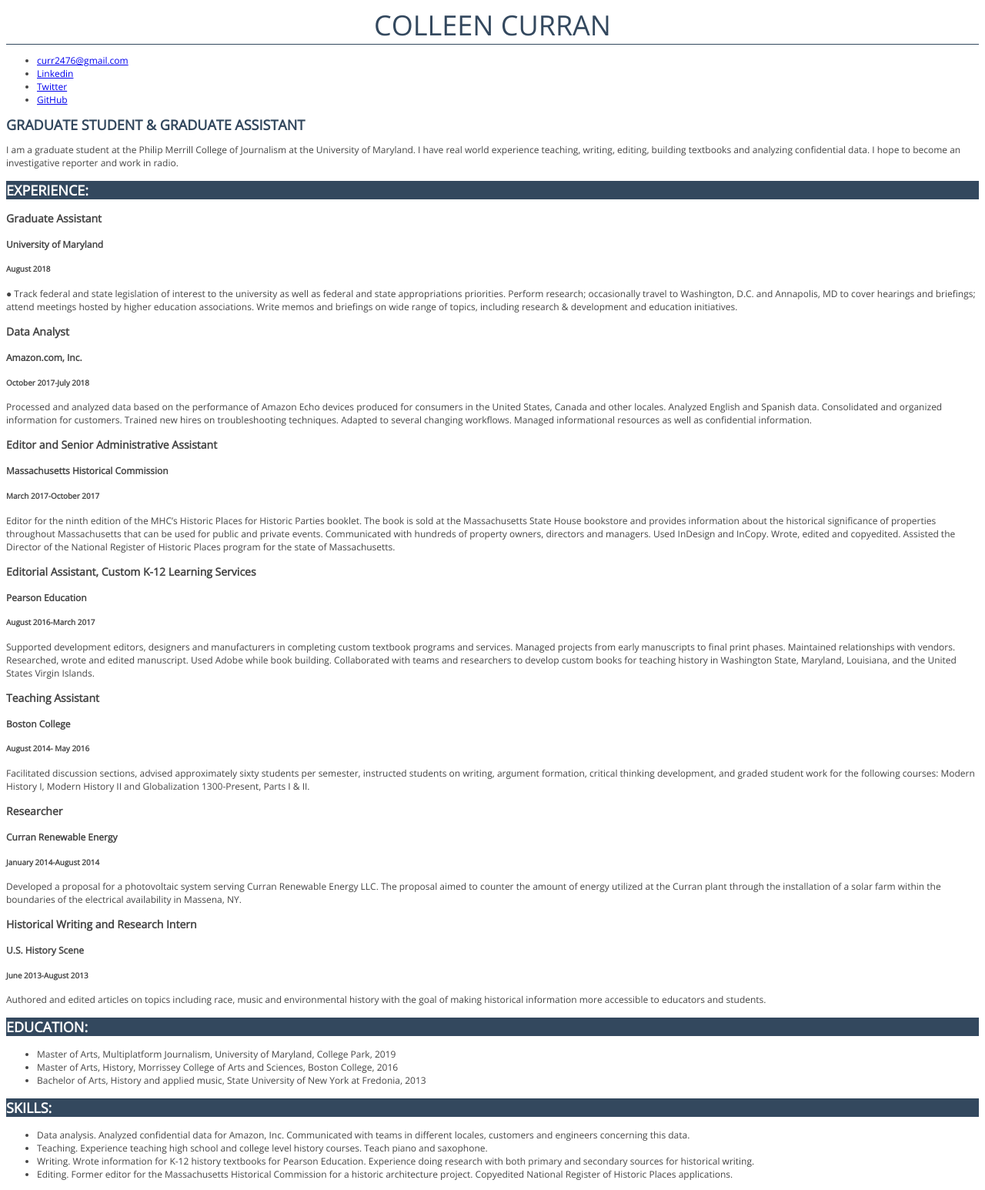
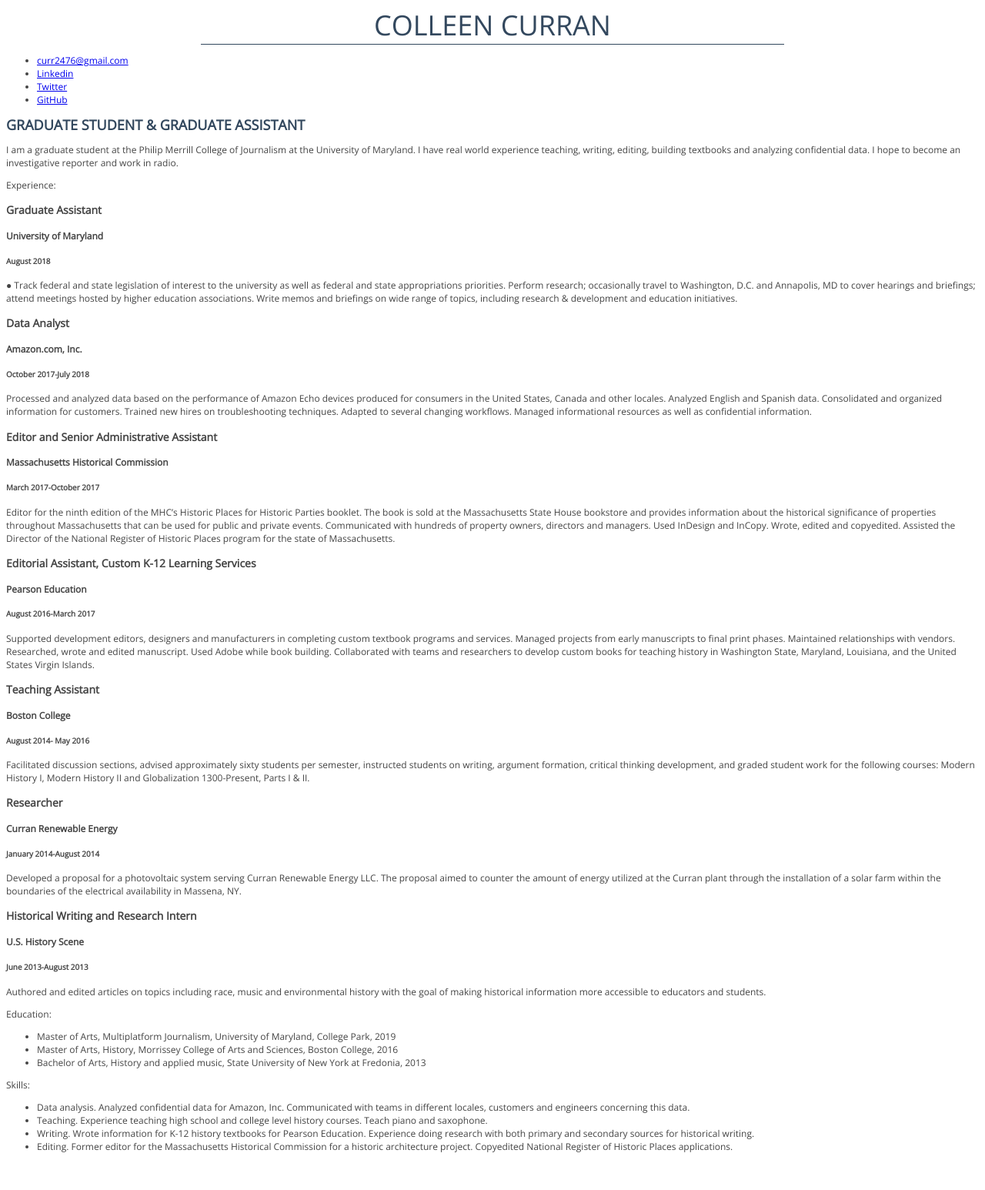
Before and after one commit to cdcurran/Colleen-Curran-Jour652, a plain HTML site: page resume/index.html in a window 1280 px wide. Shown: the whole page at 77% size. After the commit the page ends 1510 px from the top, so only its background shows below. Drawn offline with nearby package versions, Linux system fonts and the light colour scheme.

Commit message:
changes2

```diff
--- a/resume/index.html
+++ b/resume/index.html
@@ -33,7 +33,7 @@
   <p>I am a graduate student at the Philip Merrill College of Journalism at the University of Maryland. I have real world experience teaching, writing, editing, building textbooks and analyzing confidential data. I hope to become an investigative reporter and work in radio.</p>
 
 <!-- Experience section -->
-  <h2>Experience:</h2>
+  <div id="sectionheader">Experience:</div>
 
   <!-- First job -->
   <h3>Graduate Assistant</h3>
@@ -107,7 +107,7 @@
 
 
 <!-- Edu Section -->
-  <h2>Education:</h2>
+  <div id="sectionheader">Education:</div>
   <ul>
   <li>Master of Arts, Multiplatform Journalism, University of Maryland, College Park, 2019</li>
   <li>Master of Arts, History, Morrissey College of Arts and Sciences, Boston College, 2016</li>
@@ -116,7 +116,7 @@
 
 <!-- Skills Section -->
 
-  <h2>Skills:</h2>
+  <div id="sectionheader">Skills:</div>
   <ul>
   <li>Data analysis. Analyzed confidential data for Amazon, Inc. Communicated with teams in different locales, customers and engineers concerning this data.</li>
 
--- a/resume/style.css
+++ b/resume/style.css
@@ -5,19 +5,25 @@ body{
   font-size: 12px;
   color: #444;
 }
-#name{
+#name {
   font-size:3em;
   text-transform: uppercase;
   text-align:center;
   color: #33485e;
   border-bottom: 1px solid #33485e;
+  width: 60%;
+  min-width: 300px;
+  margin: 0 auto;
 }
-h2{
+.sectionheader{
   font-size: 1.5em;
   text-transform: uppercase;
   background-color: #33485e;
   color: #fff;
   font-weight: : 400;
+  margin: 20px 0 10px 0;
+  width: 70%;
+  min-width: 300px;
 }
 strong {
   color:#33485e;
```
